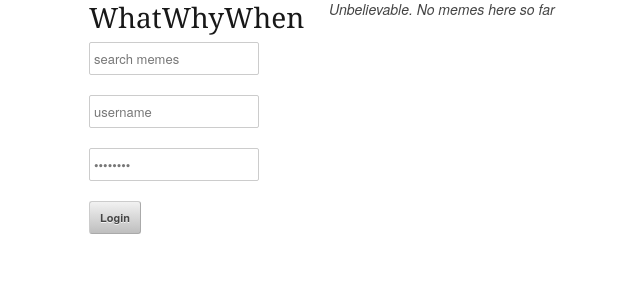
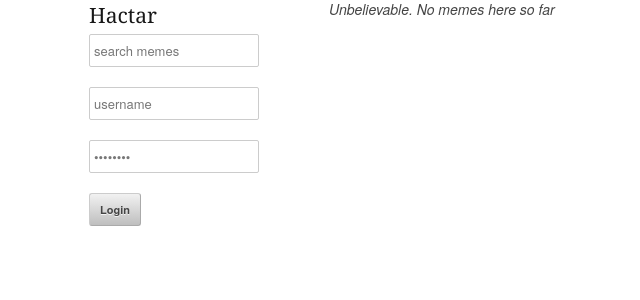
Before and after one commit to findgriffin/hactar, a Flask app: page /memes in a window 1280 px wide. Shown: the top 300 px of the page, without its empty margins (81-721 px from the left). Run offline with Flask 2, Linux system fonts and the light colour scheme; data that the repository does not hold is empty.

Commit message:
templates:  * change heading WhatWhyWhen back to Hactar (closes #13)  * and make added/modified always visible in edit page

```diff
--- a/templates/layout.html
+++ b/templates/layout.html
@@ -106,7 +106,7 @@ window.onload = function(){
   <div class="three columns sidebar">
     <nav>
     <a href="{{ url_for('home') }}" style="text-decoration: none">
-        <h3>WhatWhyWhen</h3></a>
+        <h4>Hactar</h4></a>
     <form id="newsearch" method="get" action="{{ url_for('memes') }}">
           <input type="text" id="searchq" name="q" value="search memes">
       </form>
```
Also changed, not shown: templates/meme.html (+5 -5 lines).
